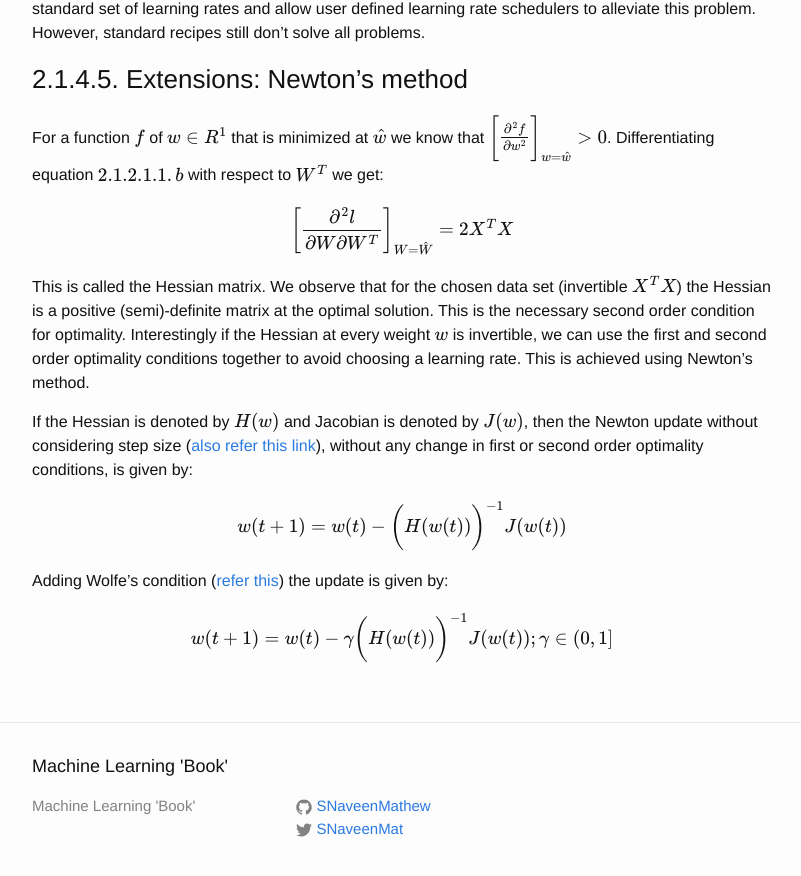
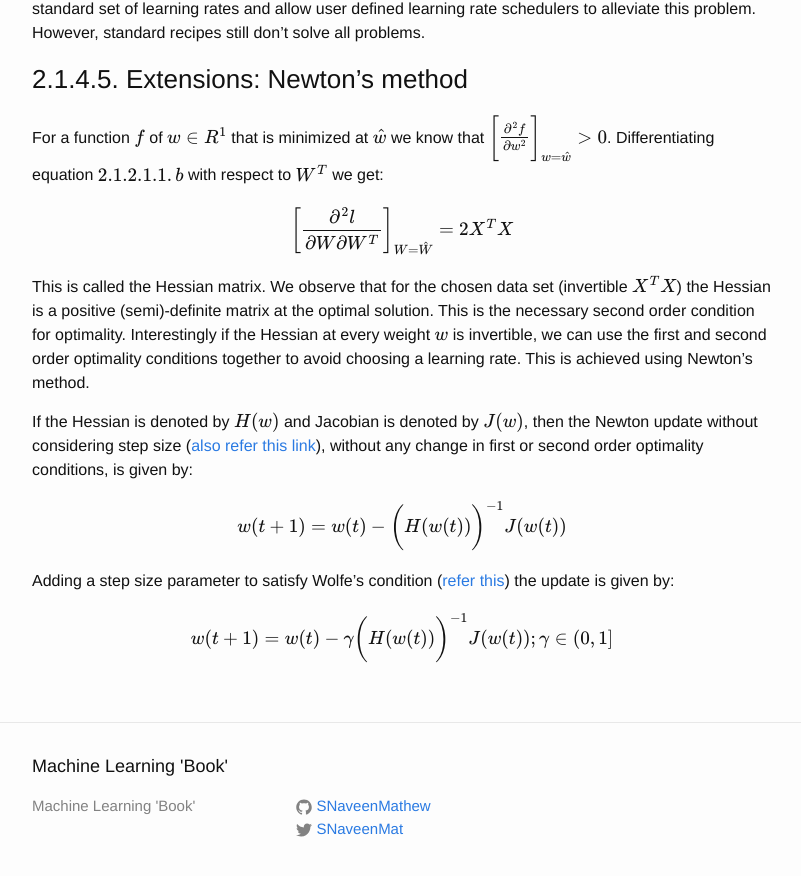
Before and after one commit to SNaveenMathew/ml_book, a Jekyll site: the page built from linear_regression.md, in a window 1280 px wide and 900 px high, scrolled down 14154 px. Shown: the top 876 px of the window, without its empty margins (238-1039 px from the left). Built offline with Jekyll 4.4.1, drawn with Linux system fonts in a browser that asks for light colours; our own code applies the rules of GitHub Pages for plain Markdown files; formulas are drawn with MathJax 3.

Commit message:
Wolfe's condition

```diff
--- a/linear_regression.md
+++ b/linear_regression.md
@@ -362,6 +362,6 @@ If the Hessian is denoted by $H(w)$ and Jacobian is denoted by $J(w)$, then the
 
 $$w(t+1) = w(t) - \bigg(H(w(t))\bigg)^{-1}J(w(t))$$
 
-Adding Wolfe's condition ([refer this](https://en.wikipedia.org/wiki/Wolfe_conditions)) the update is given by:
+Adding a step size parameter to satisfy Wolfe's condition ([refer this](https://en.wikipedia.org/wiki/Wolfe_conditions)) the update is given by:
 
 $$w(t+1) = w(t) - \gamma \bigg(H(w(t))\bigg)^{-1}J(w(t)); \gamma \in (0, 1]$$
```
